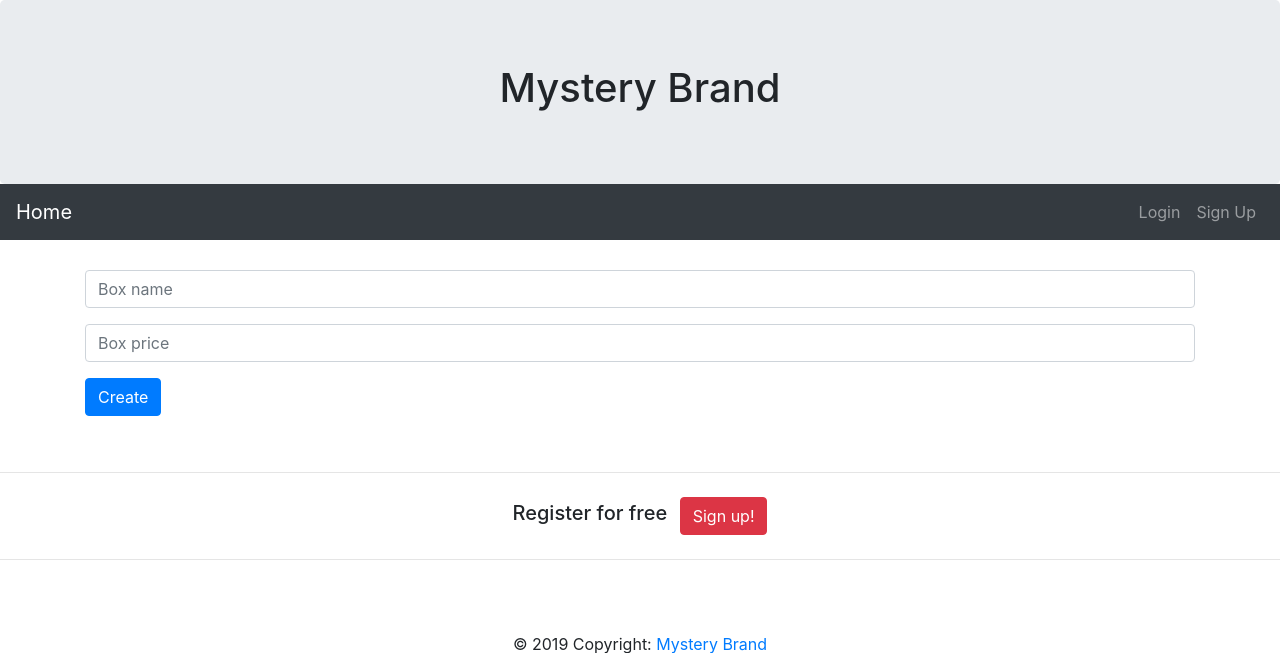
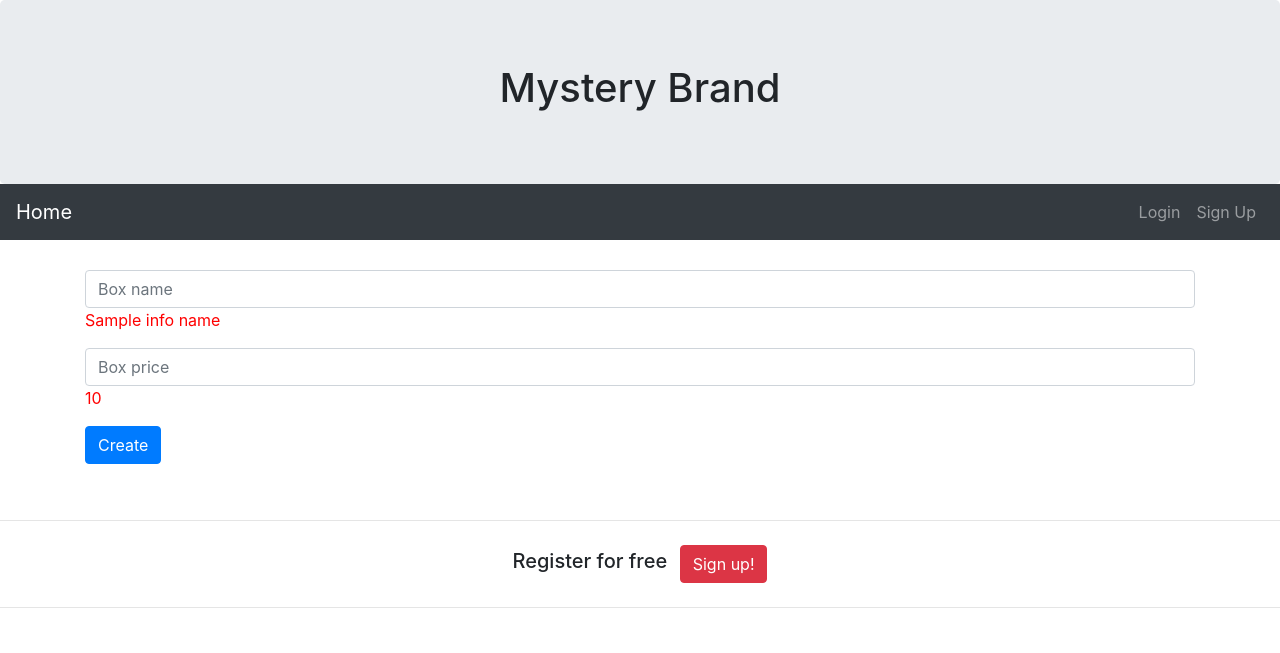
Before and after one commit to sottoc/pythonTestApp, a Django app: template templates/mainApps/box.html in a window 1280 px wide. Shown: the top 653 px of the page. Run offline with Django 3.2, Linux system fonts and the light colour scheme; the template is opened without the code that fills it: most values are stand-ins (such as "Sample title", 1, 10 or a date in 2020); some libraries are stand-ins or nearby versions.

Commit message:
update box page

```diff
--- a/templates/mainApps/box.html
+++ b/templates/mainApps/box.html
@@ -5,9 +5,15 @@
         {% csrf_token %}
         <div class="form-group">
             <input type="text" class="form-control" name="box-name" placeholder="Box name">
+            {% if info_name %}
+            <span style="color:red"> {{info_name}}</span>
+            {% endif %}
         </div>
         <div class="form-group">
             <input type="text" class="form-control" name="box-price" placeholder="Box price">
+            {% if info_price %}
+            <span style="color:red"> {{info_price}}</span>
+            {% endif %}
         </div>
 
         <div class="form-group">
```
Also changed, not shown: mainApps/views.py (+21 -13 lines).
